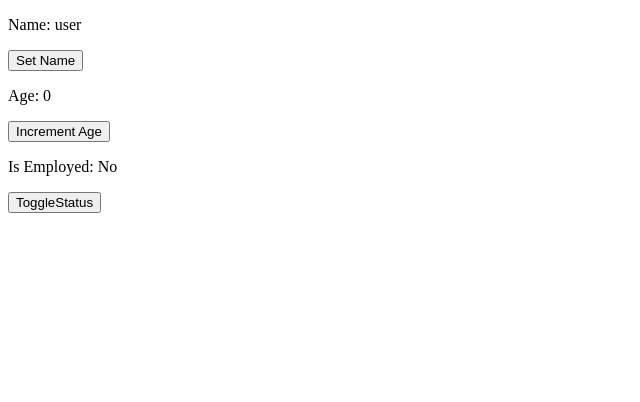
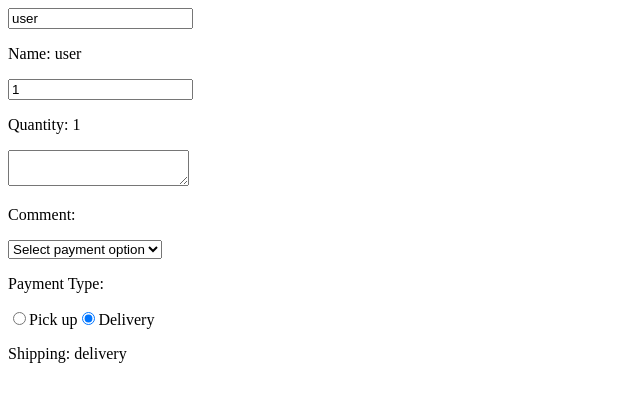
Before and after one commit to VASUMATHI-P/REACT_TUTORIAL, a React (Vite) app in the folder my-react-app/: page / in a window 1280 px wide. Shown: the top 402 px of the page, without its empty margins (0-640 px from the left). Built offline with nearby package versions, Linux system fonts and the light colour scheme.

Commit message:
onChange event handler

```diff
--- a/my-react-app/src/App.jsx
+++ b/my-react-app/src/App.jsx
@@ -1,10 +1,10 @@
-import MyComponent from "./MyComponent"
+import OnChangeComponent from "./OnChangeComponent"
 
 function App() {
 
   return (
     <>
-      <MyComponent/>
+      <OnChangeComponent/>
     </>
   )
 
--- /dev/null
+++ b/my-react-app/src/OnChangeComponent.jsx
@@ -0,0 +1,69 @@
+import React, {useState} from 'react'
+
+const OnChangeComponent = () => {
+  const [name, setName] = useState('user');
+  const [quantity, setQuantity] = useState(1);
+  const [comment, setComment] = useState("");
+  const [payment, setPayment] = useState("");
+  const [shipping, setShipping] = useState("delivery")
+
+  const handleNameChange = (e) => {
+    setName(e.target.value);
+  }
+
+  const handleQuantityChange = (e) => {
+    setQuantity(e.target.value);
+  }
+
+  const handleCommentChange = (e) => {
+    setComment(e.target.value);
+  }
+
+  const handlePaymentChange = (e) => {
+    setPayment(e.target.value);
+  }
+
+  const handleShippingChange = (e) => {
+    setShipping(e.target.value);
+  }
+
+  return (
+    <>
+      <input value={name} onChange={handleNameChange}/>
+      <p>Name: {name}</p>
+
+      <input type='number' value={quantity} onChange={handleQuantityChange}/>
+      <p>Quantity: {quantity} </p>
+
+      <textarea value={comment} onChange={handleCommentChange}/>
+      <p>Comment: {comment}</p>
+
+      <select value={payment} onChange={handlePaymentChange}>
+        <option value="">Select payment option</option>
+        <option value="cash">Cash</option>
+        <option value="visa">Visa</option>
+      </select>
+      <p>Payment Type: {payment}</p>
+
+      <label>
+        <input
+          type='radio' value="pick up"
+          checked={shipping === "pick up"}
+          onChange={handleShippingChange}
+        />
+        Pick up
+      </label>
+      <label>
+        <input
+          type='radio' value="delivery"
+          checked={shipping === "delivery"}
+          onChange={handleShippingChange}
+        />
+        Delivery
+      </label>
+      <p>Shipping: {shipping}</p>
+    </>
+  )
+}
+
+export default OnChangeComponent
```
